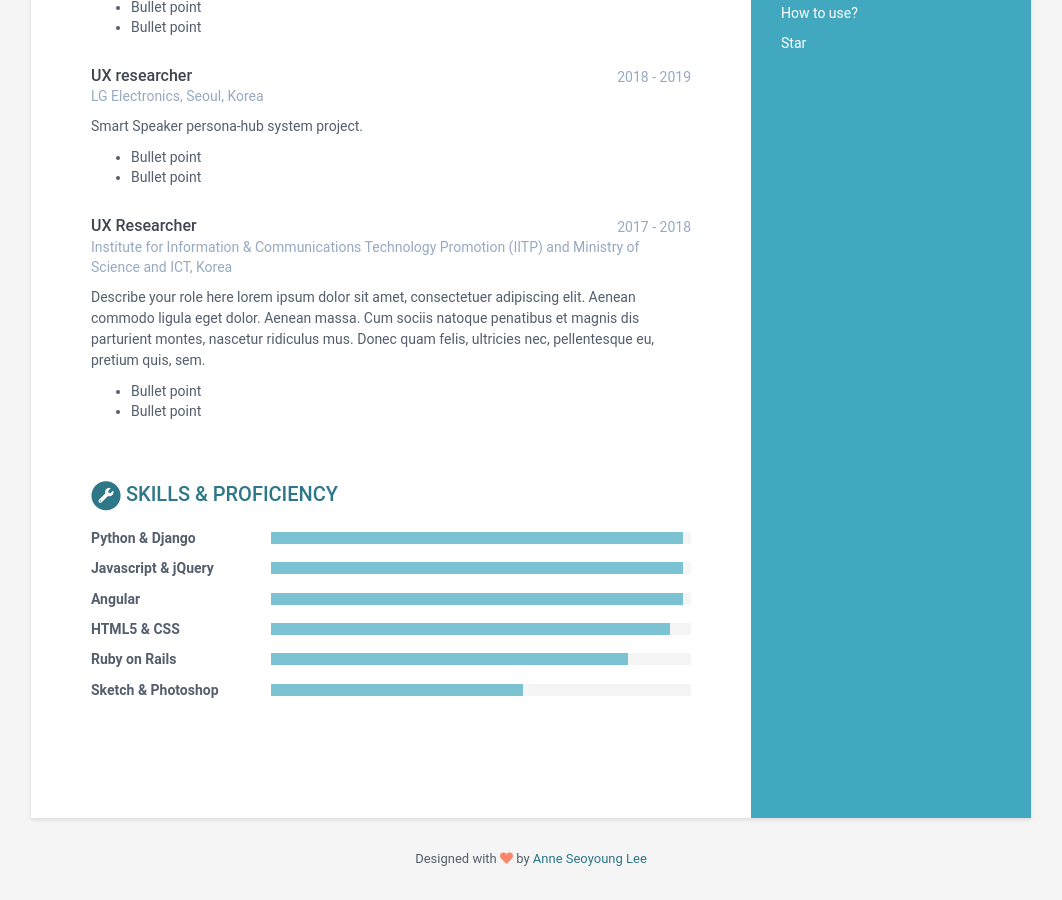
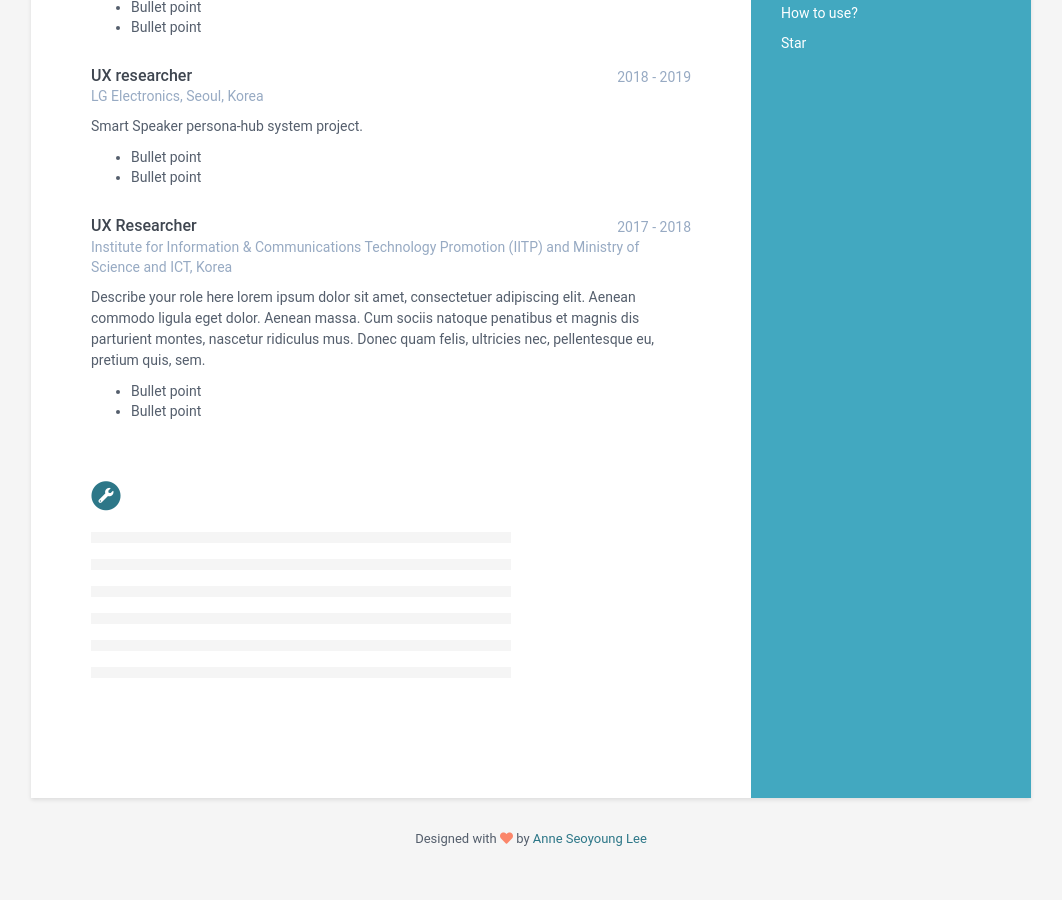
Before and after one commit to annesylee/annesylee.github.io, a Jekyll site: the page built from index.html, in a window 1280 px wide and 900 px high, scrolled down 1101 px. Shown: the whole window, without its empty margins (109-1171 px from the left). Built offline with Jekyll 4.4.1, drawn with Linux system fonts in a browser that asks for light colours.

Commit message:
Update data.yml

```diff
--- a/_data/data.yml
+++ b/_data/data.yml
@@ -139,26 +139,26 @@ projects:
 
 
 skills:
-    title: Skills &amp; Proficiency
+    title:
 
     toolset:
-      - name: Python & Django
-        level: 98%
+      - name:
+        level:
 
-      - name: Javascript & jQuery
-        level: 98%
+      - name:
+        level:
 
-      - name: Angular
-        level: 98%
+      - name:
+        level:
 
-      - name: HTML5 & CSS
-        level: 95%
+      - name:
+        level:
 
-      - name: Ruby on Rails
-        level: 85%
+      - name:
+        level:
 
-      - name: Sketch & Photoshop
-        level: 60%
+      - name:
+        level:
 
 footer: >
     Designed with <i class="fas fa-heart"></i> by <a href="http://themes.3rdwavemedia.com" target="_blank" rel="nofollow">Anne Seoyoung Lee</a>
```
